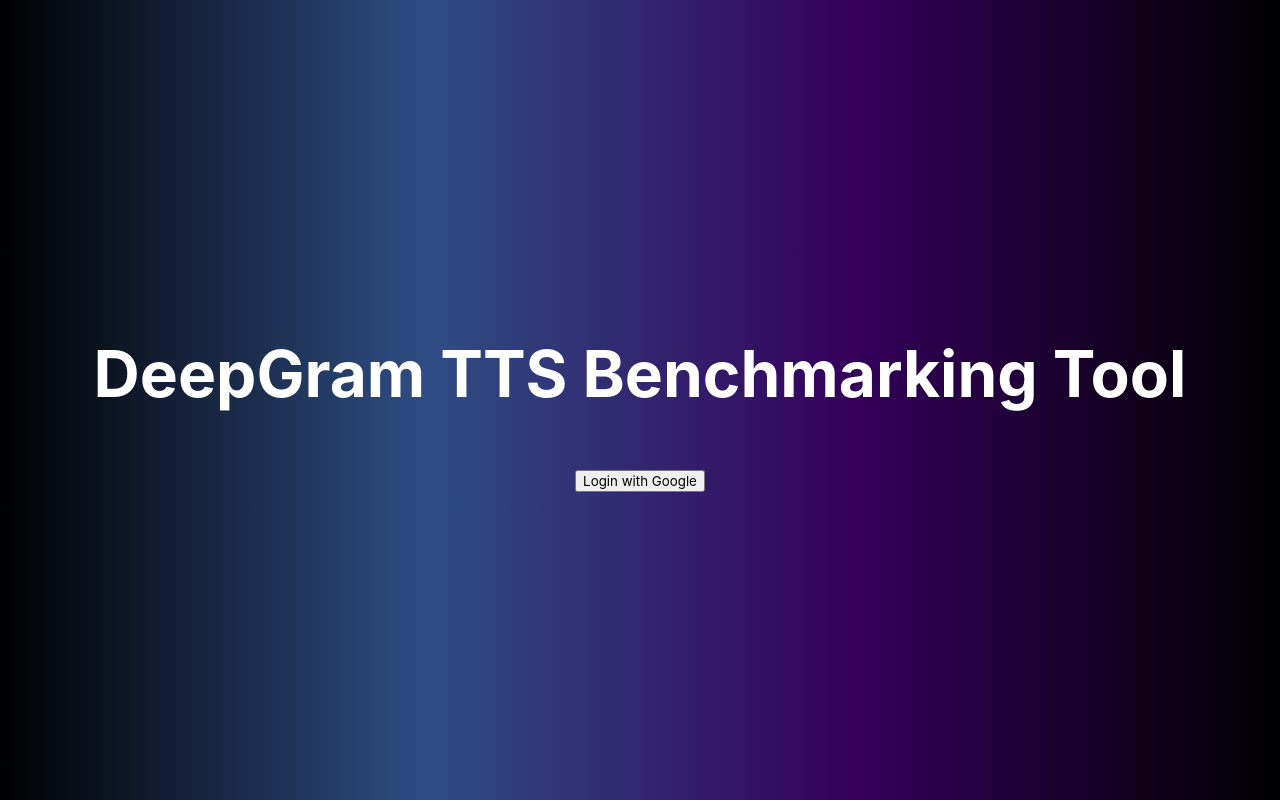
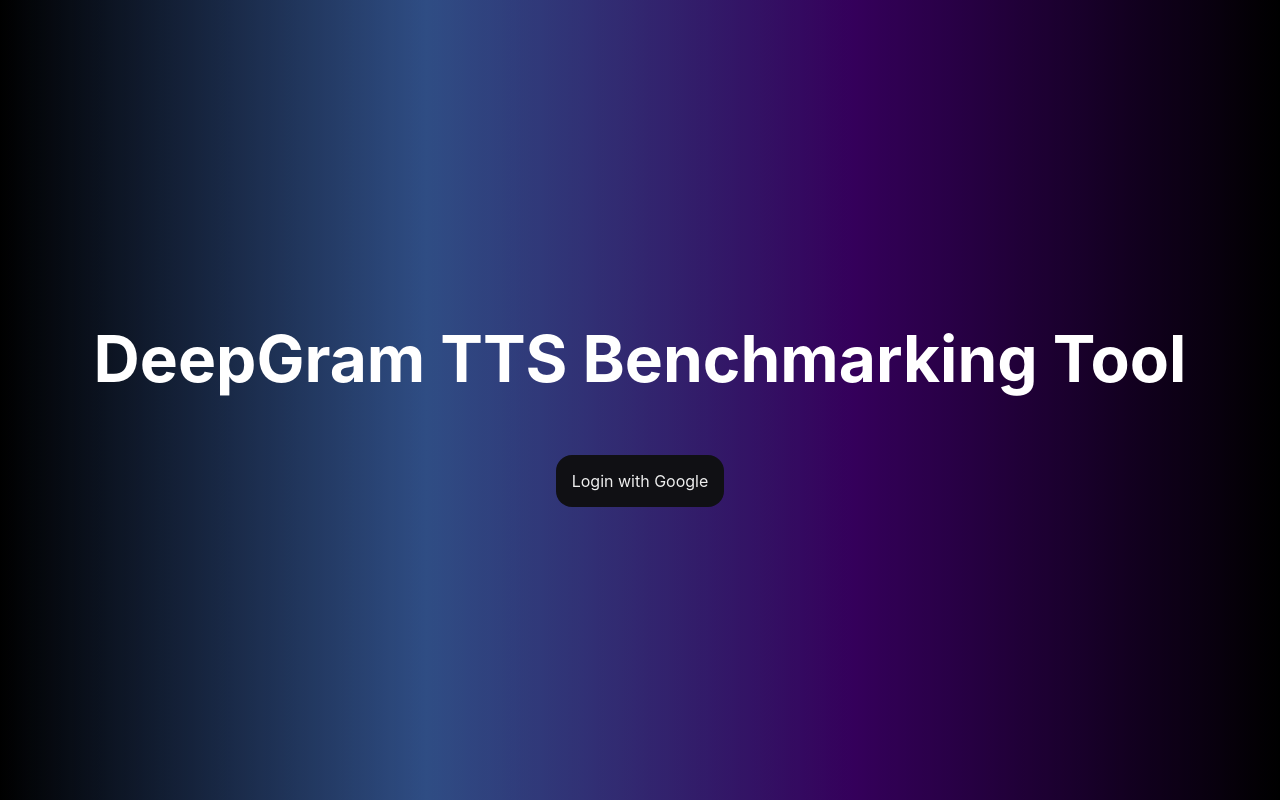
Before and after one commit to jjsyp/deepgram, a React (Create React App) app in the folder client/: page / in a window 1280 px wide. Built offline with nearby package versions, Linux system fonts and the light colour scheme.

Commit message:
I couldn't let my baby out pf development without a pretty login button

```diff
--- a/client/src/pages/HomePage.js
+++ b/client/src/pages/HomePage.js
@@ -1,5 +1,26 @@
 import React from 'react';
 import Navbar from '../components/Navbar/Navbar';
+import { styled } from '@mui/material';
+
+const LoginButton = styled('button')(() => ({
+    padding: '16px',
+    background: '#101014',
+    border: 'none',
+    borderRadius: '16px',
+    fontSize: '16px',
+    color: '#eeeeee',
+    '&:hover': {
+        background: '#4c4c4d',
+        transition: '200ms'
+    },
+    '&:not(hover)': {
+        transition: '200ms'
+    },
+    '&:active': {
+        background: '#21c5a4',
+        color: '#101014'
+    }
+}))
 
 /**
  * HomePage component which contains a welcome message and a Login with Google button.
@@ -23,7 +44,7 @@
             <h1>DeepGram TTS Benchmarking Tool</h1>
         </div>
         <div className="container">
-            <button onClick={loginHandler}>Login with Google</button>
+            <LoginButton onClick={loginHandler}>Login with Google</LoginButton>
         </div>
     </div>
   </>
```
